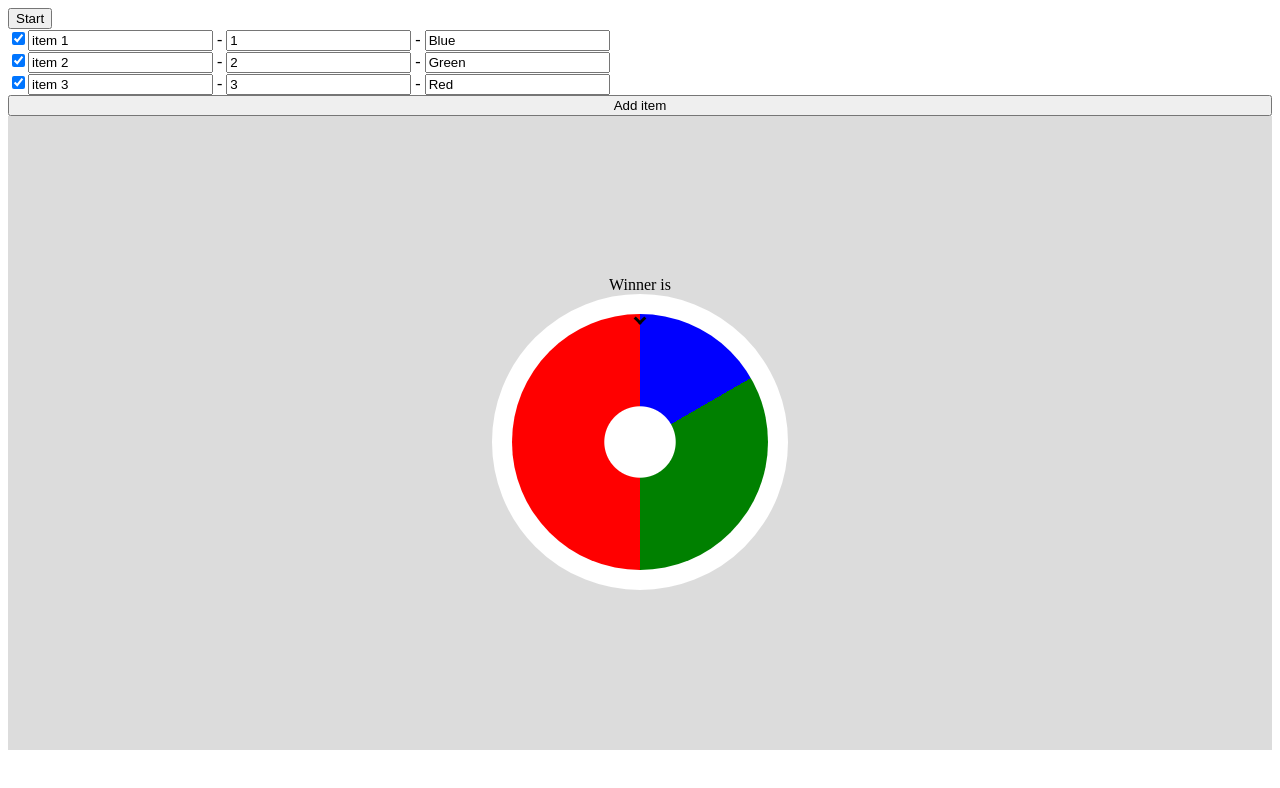
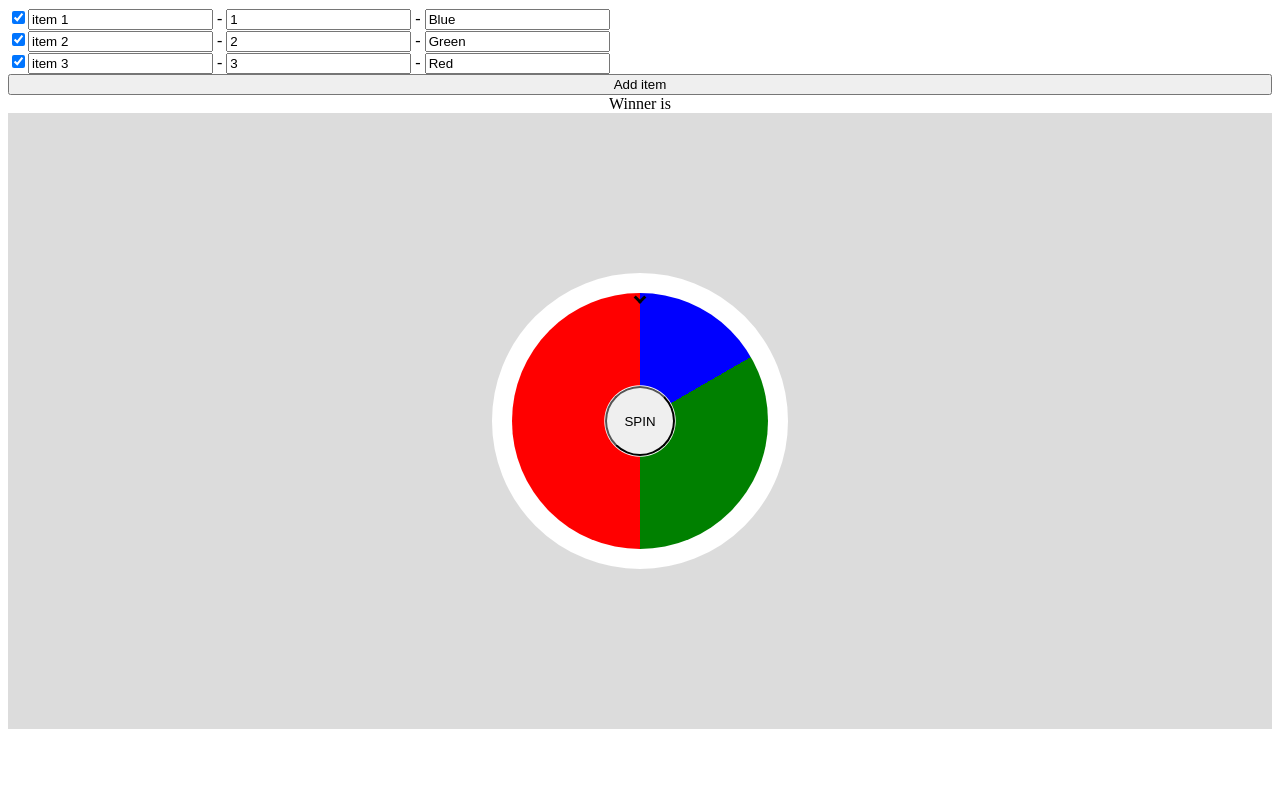
Before and after one commit to ilnazv/wheel, a React app: page / in a window 1280 px wide. Shown: the top 788 px of the page. Built offline with nearby package versions, Linux system fonts and the light colour scheme.

Commit message:
button upd, callbacks

```diff
--- a/src/App.tsx
+++ b/src/App.tsx
@@ -1,4 +1,4 @@
-import React, { useRef, useState } from 'react';
+import React, { useCallback, useRef, useState } from 'react';
 import { IWheelItem } from './Models';
 import { IWheelRef, Wheel } from './Wheel';
 import { ItemsInput } from './ItemsInput';
@@ -7,17 +7,57 @@ export default function App() {
     const wheelRef = useRef<IWheelRef>(null);
 
     const [items, setItems] = useState<IWheelItem[]>([]);
+    const [winnerId, setWinnerId] = useState<number>();
+
+    const onWheelChange = useCallback((itemId?: number) => {
+        setWinnerId(itemId);
+    }, []);
+
+    const onWheelDone = useCallback((itemId?: number) => {
+        console.error('done: ', itemId);
+    }, []);
 
     return (
         <>
-            <button onClick={() => wheelRef.current?.start(10)}>Start</button>
             <ItemsInput
                 onChange={(_items) => {
                     console.log('items: ', _items);
                     setItems(_items);
                 }}
             />
-            <Wheel componentRef={wheelRef} items={items} />
+            <div
+                style={{
+                    justifySelf: `center`,
+                }}
+            >
+                Winner is {items.find((x) => x.id === winnerId)?.color}
+            </div>
+            <div
+                style={{
+                    position: 'relative',
+                }}
+            >
+                <Wheel
+                    componentRef={wheelRef}
+                    items={items}
+                    onChange={onWheelChange}
+                    onDone={onWheelDone}
+                />
+                <button
+                    style={{
+                        position: 'absolute',
+                        left: '50%',
+                        top: '50%',
+                        transform: 'translate(-50%, -50%)',
+                        borderRadius: '50%',
+                        height: '70px',
+                        width: '70px',
+                    }}
+                    onClick={() => wheelRef.current?.start(10)}
+                >
+                    SPIN
+                </button>
+            </div>
         </>
     );
 }
--- a/src/Wheel/Wheel.tsx
+++ b/src/Wheel/Wheel.tsx
@@ -13,16 +13,22 @@ const debug = false;
 export interface IWheelParams {
     componentRef: React.RefObject<IWheelRef>;
     items: IWheelItem[];
+    onChange: (itemId?: number) => void;
+    onDone: (itemId?: number) => void;
 }
 
 export interface IWheelRef {
     start: (speed: number) => void;
 }
 
-export function Wheel({ componentRef, items = [] }: IWheelParams) {
+export function Wheel({
+    componentRef,
+    items = [],
+    onChange,
+    onDone,
+}: IWheelParams) {
     const roundDivider = 360;
     const [degree, setDegree] = useState(0);
-    const [winnerId, setWinnerId] = useState<number>();
     const percentStep = useMemo(
         () => 100 / items.map((x) => x.weight).reduce((a, b) => a + b, 0),
         [items]
@@ -56,7 +62,7 @@ export function Wheel({ componentRef, items = [] }: IWheelParams) {
             intervalIdRef.current = undefined;
         }
         setDegree(0);
-        setWinnerId(undefined);
+        onChange(undefined);
     }, []);
 
     useEffect(
@@ -66,9 +72,9 @@ export function Wheel({ componentRef, items = [] }: IWheelParams) {
         []
     );
 
-    useEffect(() => unmountWheel(), [items]);
+    useEffect(() => {
+        unmountWheel();
 
-    const itemsMap = useMemo(() => {
         const getItemIdByPosition = (position: number): number => {
             let winner: number | undefined;
             items.reduce((acc, cur) => {
@@ -82,17 +88,21 @@ export function Wheel({ componentRef, items = [] }: IWheelParams) {
             }, 0);
             return winner!;
         };
-        return Array.from(Array(360).keys()).map(getItemIdByPosition);
+        itemsMap.current = Array.from(Array(360).keys()).map(
+            getItemIdByPosition
+        );
     }, [items]);
+
+    const itemsMap = useRef<number[]>([]);
 
     useImperativeHandle(
         componentRef,
         () => ({
             start: (speed: number): void => {
-                startWheel(speed, itemsMap);
+                startWheel(speed, itemsMap.current);
             },
         }),
-        [componentRef, itemsMap]
+        [componentRef]
     );
 
     const startWheel = useCallback((startSpeed: number, itemsMap: number[]) => {
@@ -115,7 +125,7 @@ export function Wheel({ componentRef, items = [] }: IWheelParams) {
                 if (debug) {
                     console.warn('curId: ', curId);
                 }
-                setWinnerId(curId);
+                onChange(curId);
                 if (speed != nextSpeed) {
                     if (nextSpeed > 0) {
                         speed = nextSpeed;
@@ -125,7 +135,8 @@ export function Wheel({ componentRef, items = [] }: IWheelParams) {
                     } else {
                         if (360 - (cur % 360) == winnerPosition) {
                             speed = 0;
-                            setWinnerId(winner);
+                            onChange(winner);
+                            onDone(winner);
                             clearInterval(intervalIdRef.current);
                             intervalIdRef.current = undefined;
                             if (debug) {
@@ -151,13 +162,6 @@ export function Wheel({ componentRef, items = [] }: IWheelParams) {
                 background: 'gainsboro',
             }}
         >
-            <div
-                style={{
-                    justifySelf: `center`,
-                }}
-            >
-                Winner is {items.find((x) => x.id === winnerId)?.color}
-            </div>
             <div
                 style={{
                     border: `20px solid white`,
```
